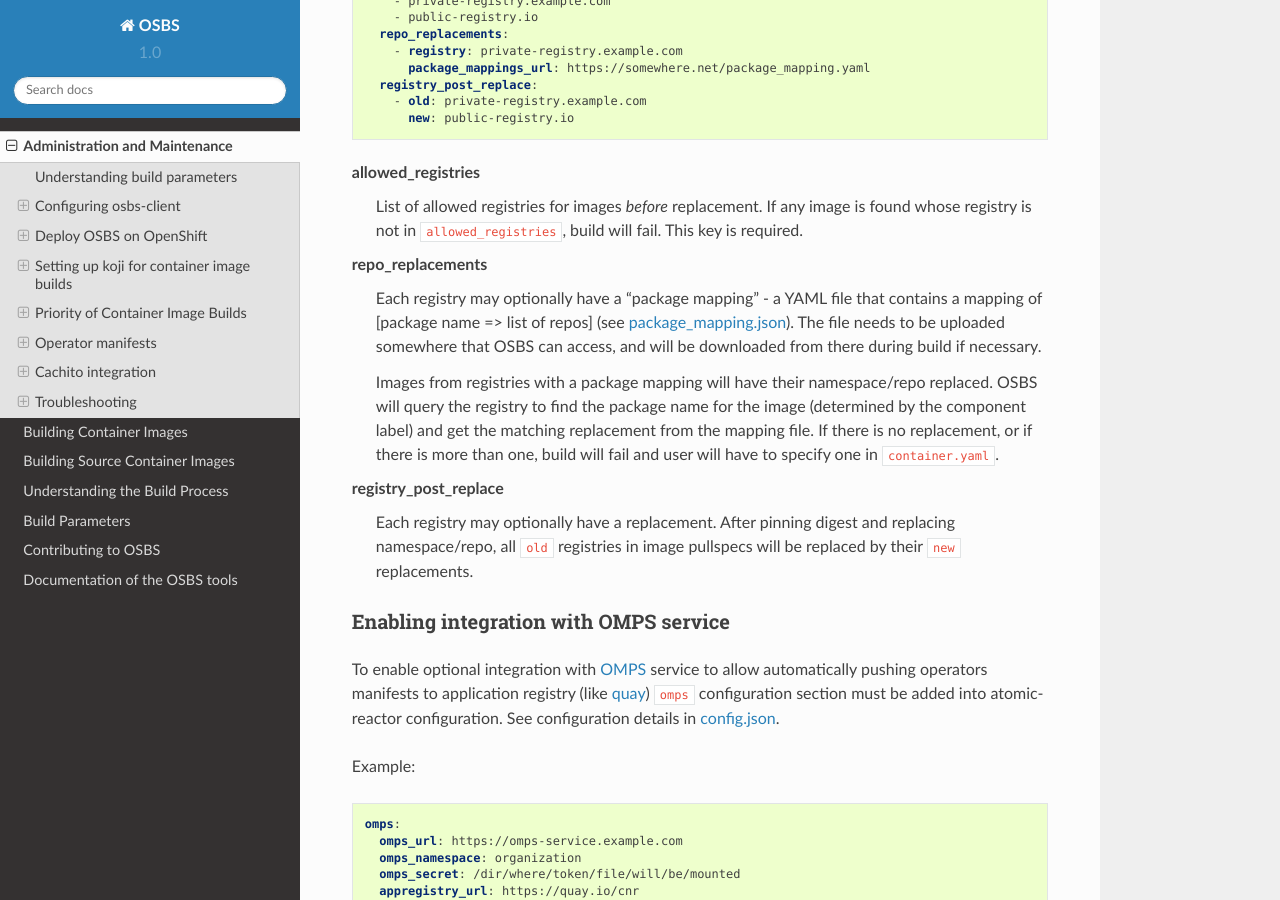
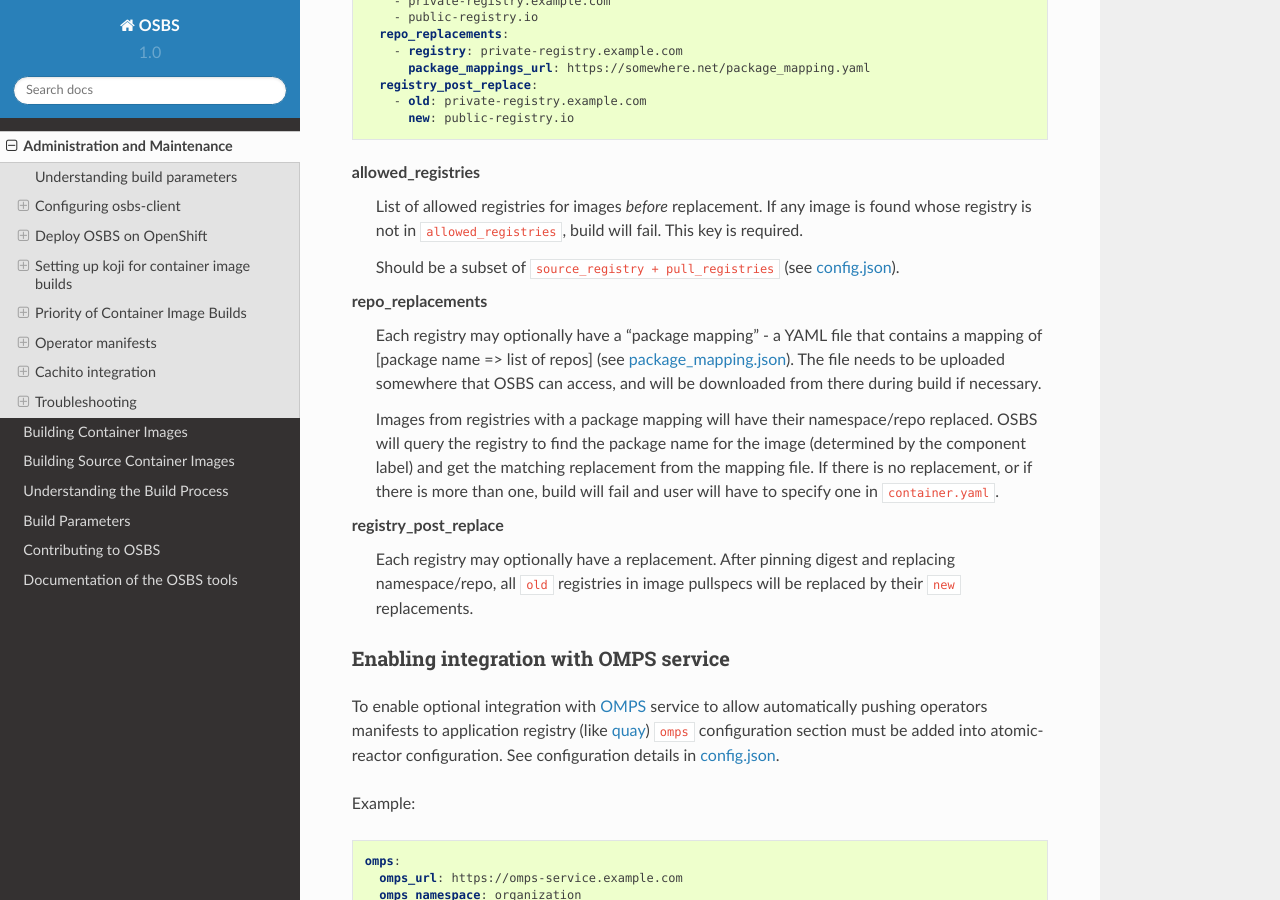
Before and after one commit to containerbuildsystem/osbs-docs, a Sphinx documentation site: the page built from docs/admins.rst, in a window 1280 px wide and 900 px high, scrolled down 9282 px. Built offline with Sphinx 7.4.7 and the Read the Docs theme 2.0.0, drawn with Linux system fonts in a browser that asks for light colours.

Commit message:
Document relation of pull_registries to operators
* CLOUDLD-397

Mention that allowed_registries for operator digest pinning should be
a subset of source_registry + pull_registries.

Documentation for users has no concept of supported/unsupported
registries, it should be fine to keep it that way.

Signed-off-by: Adam Cmiel <acmiel@redhat.com>

```diff
--- a/docs/admins.rst
+++ b/docs/admins.rst
@@ -517,6 +517,9 @@ allowed_registries
   found whose registry is not in ``allowed_registries``, build will fail. This
   key is required.
 
+  Should be a subset of ``source_registry + pull_registries`` (see
+  `config.json`_).
+
 repo_replacements
   Each registry may optionally have a "package mapping" - a YAML file that
   contains a mapping of [package name => list of repos] (see
```
